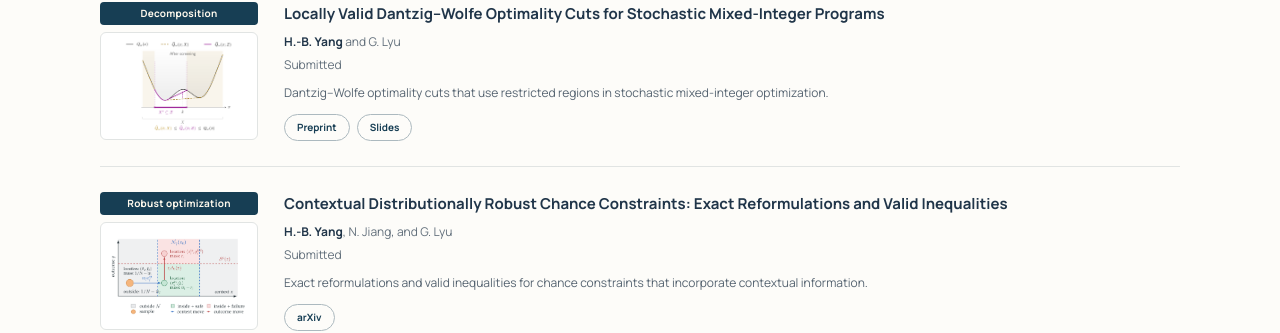
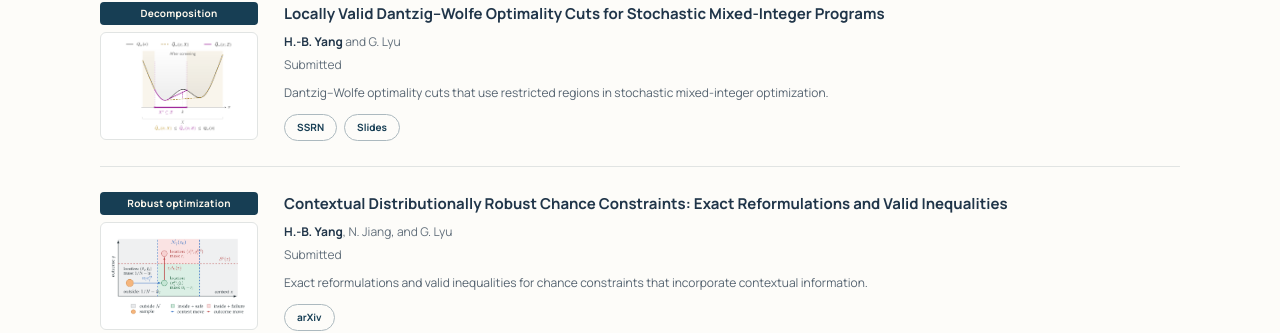
Before and after one commit to YANG-Hanbin/YANG-Hanbin.github.io, a Jekyll site: the page built from _pages/publications.md, in a window 1280 px wide and 900 px high, scrolled down 1387 px. Shown: the part 140-473 px from the top of the window. Built offline with Jekyll 4.4.1, drawn with Linux system fonts in a browser that asks for light colours.

Commit message:
Label DW preprint link as SSRN

```diff
--- a/_data/research.yml
+++ b/_data/research.yml
@@ -89,7 +89,7 @@
   image_alt: Local Recourse Envelope after screening, from the INFORMS 2026 slides
   summary: Dantzig–Wolfe optimality cuts that use restricted regions in stochastic mixed-integer optimization.
   links:
-    - label: Preprint
+    - label: SSRN
       url: https://papers.ssrn.com/sol3/papers.cfm?abstract_id=7126720
     - label: Slides
       url: /files/slides/locally-valid-dantzig-wolfe-informs-2026.pdf
```
